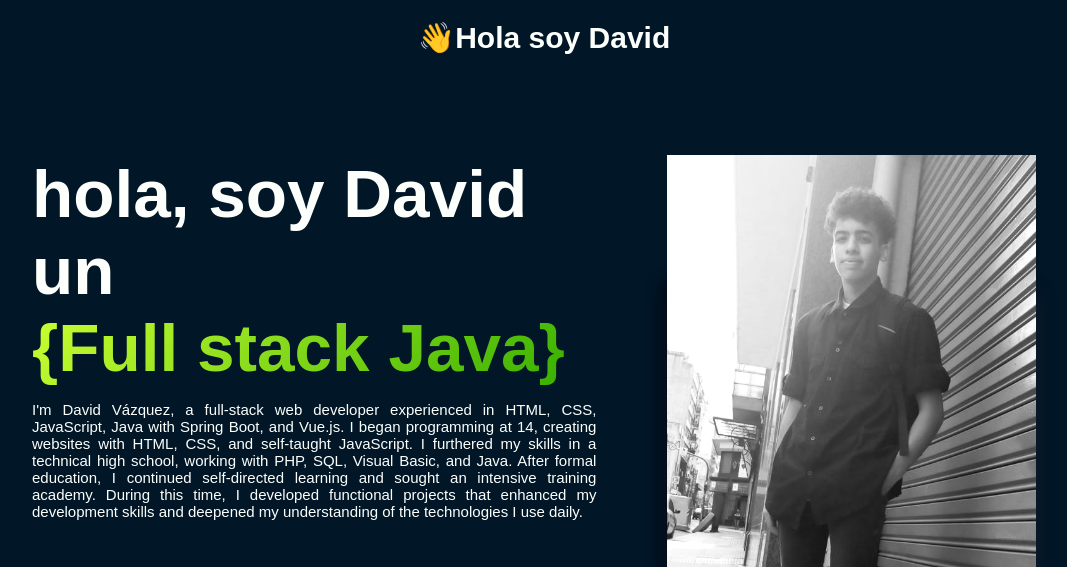
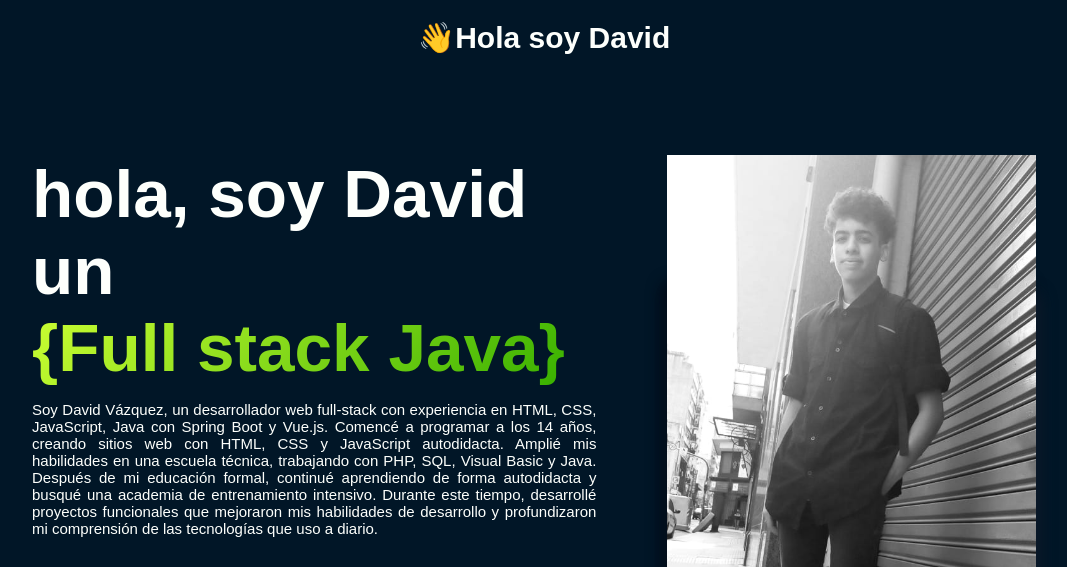
Before and after one commit to David-ob1/portfolio-David, a plain HTML site: page index.html in a window 1280 px wide. Shown: the top 567 px of the page, without its empty margins (96-1163 px from the left). Drawn offline with Linux system fonts and the light colour scheme; some packages are replaced by stand-ins of ours; a script that the page names is missing.

Commit message:
about us ES

```diff
--- a/index.html
+++ b/index.html
@@ -30,12 +30,11 @@
                 </h1>
 
                 <p>
-                    I'm David Vázquez, a full-stack web developer experienced in HTML, CSS, JavaScript, Java with Spring
-                    Boot, and Vue.js. I began programming at 14, creating websites with HTML, CSS, and self-taught
-                    JavaScript. I furthered my skills in a technical high school, working with PHP, SQL, Visual Basic,
-                    and Java. After formal education, I continued self-directed learning and sought an intensive
-                    training academy. During this time, I developed functional projects that enhanced my development
-                    skills and deepened my understanding of the technologies I use daily.
+                    Soy David Vázquez, un desarrollador web full-stack con experiencia en HTML, CSS, JavaScript,
+                    Java con Spring Boot y Vue.js. Comencé a programar a los 14 años, creando sitios web con HTML,
+                    CSS y JavaScript autodidacta. Amplié mis habilidades en una escuela técnica, trabajando con
+                    PHP, SQL, Visual Basic y Java. Después de mi educación formal, continué aprendiendo de forma autodidacta y busqué una academia de entrenamiento intensivo. Durante este tiempo, desarrollé proyectos funcionales que mejoraron mis habilidades de desarrollo y profundizaron mi comprensión de las tecnologías que uso a diario.
+
                 </p>
 
                 <div class="find">
```
